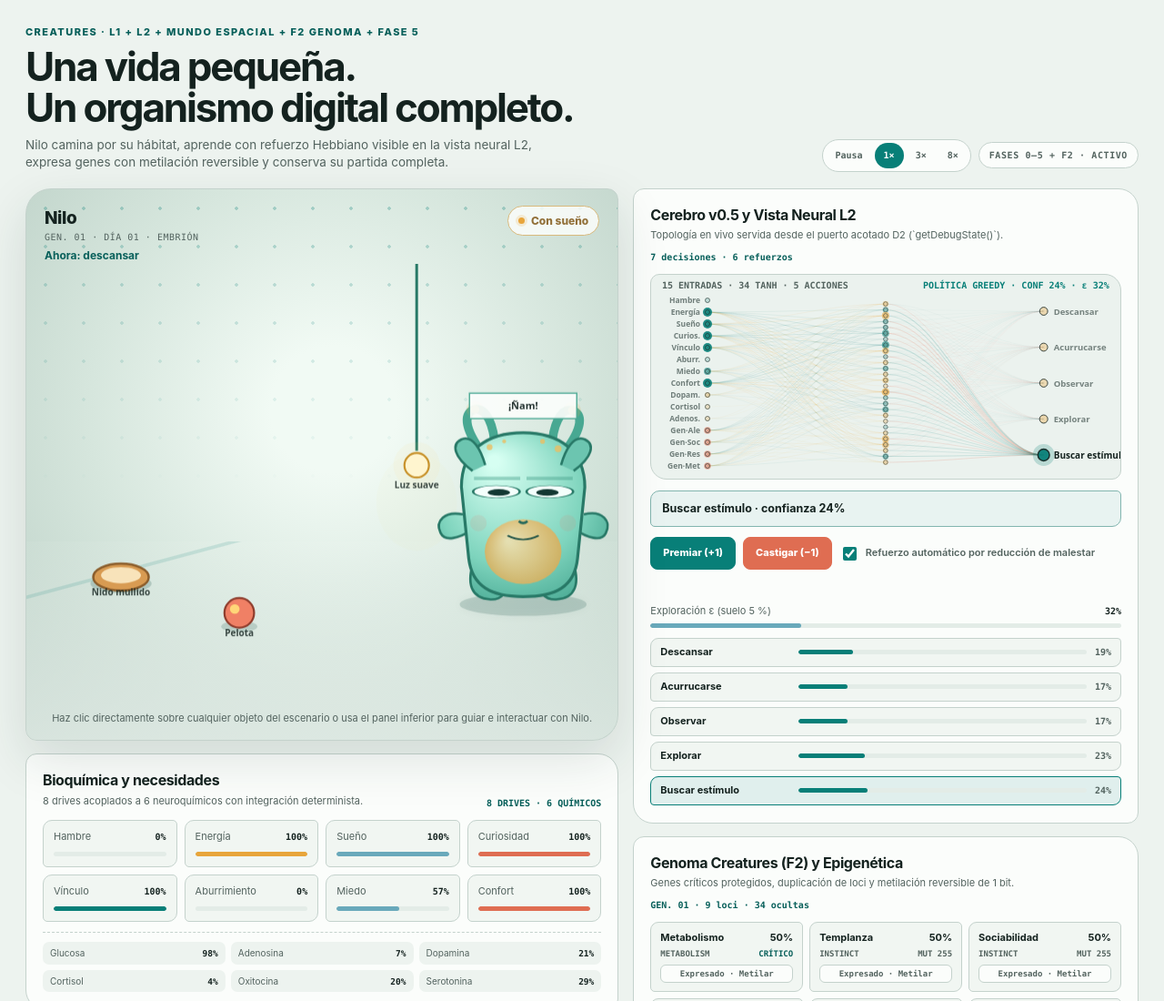
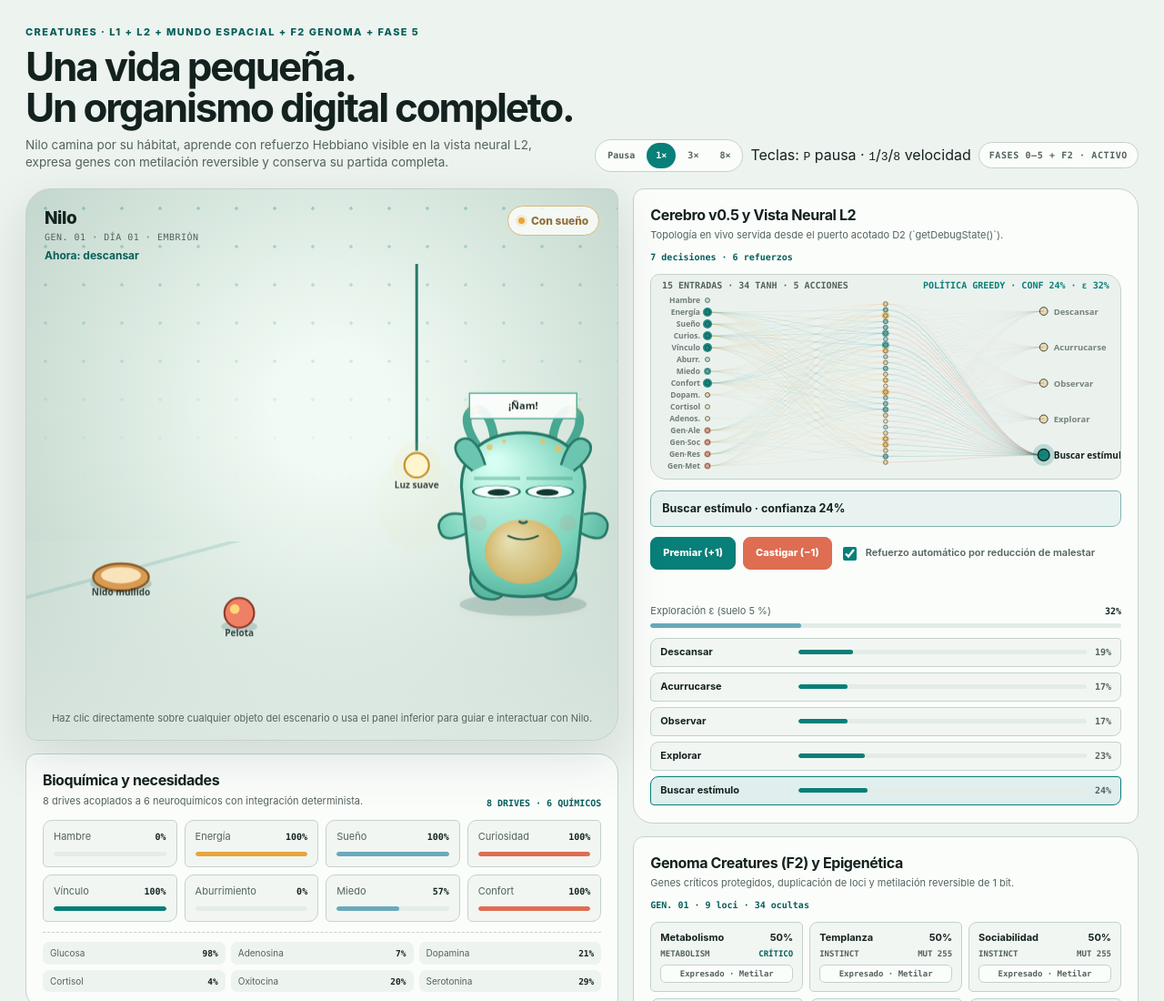
Before and after one commit to Purplerave/creatures, a website built with Vite: page index.html in a window 1280 px wide. Shown: the top 1100 px of the page at 91% size. Built offline with nearby package versions, Linux system fonts and the light colour scheme.

Commit message:
Show simulation keyboard shortcuts

```diff
--- a/index.html
+++ b/index.html
@@ -856,6 +856,7 @@
             <button class="speed-btn" type="button" data-speed="3" aria-pressed="false">3×</button>
             <button class="speed-btn" type="button" data-speed="8" aria-pressed="false">8×</button>
           </div>
+          <span class="speed-hint">Teclas: <kbd>P</kbd> pausa · <kbd>1</kbd>/<kbd>3</kbd>/<kbd>8</kbd> velocidad</span>
           <span class="phase-mark">FASES 0–5 + F2 · ACTIVO</span>
         </div>
       </header>
```
